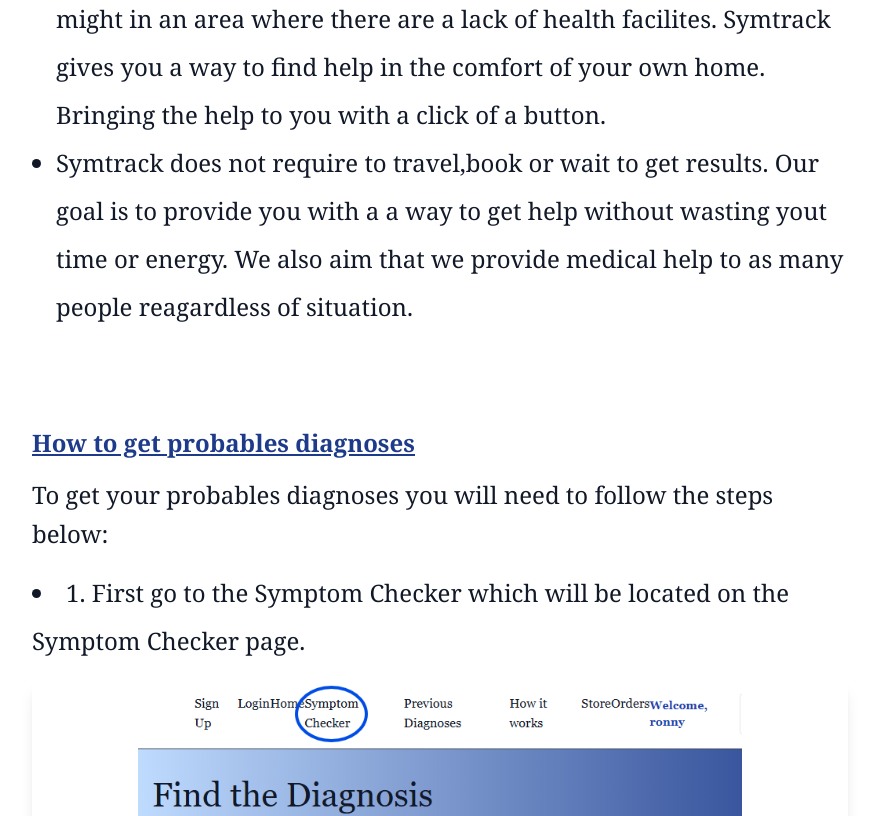
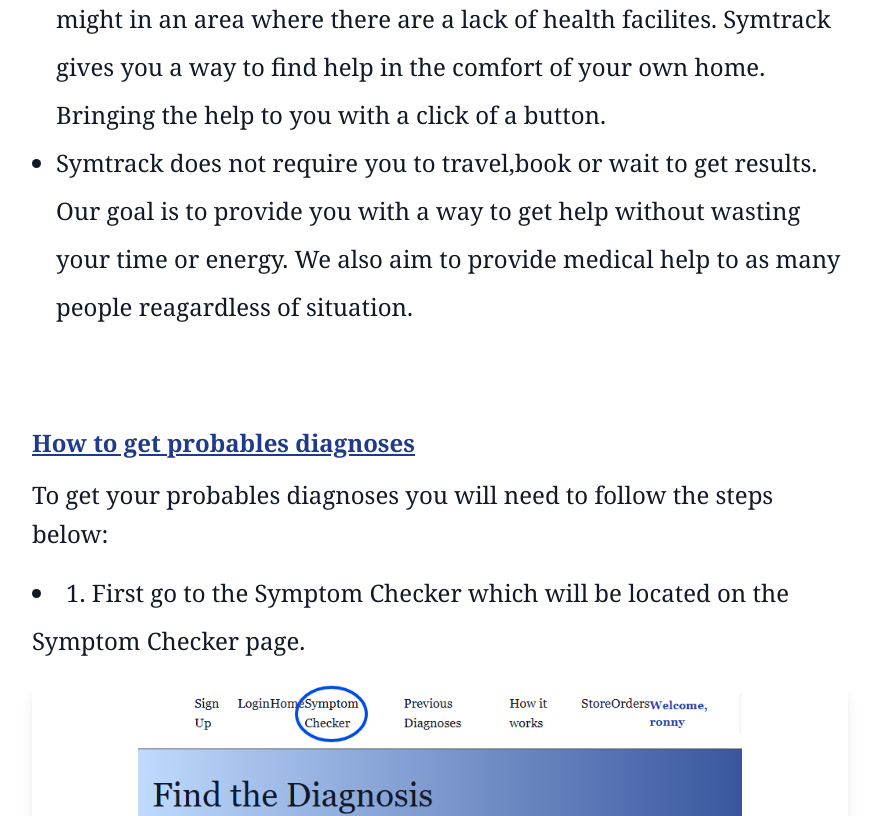
Before and after one commit to ftesh011/Symtom-Check, a Next.js app: page / in a window 1280 px wide. Shown: the part 2240-3056 px from the top of the page, without its empty margins (200-1075 px from the left). Built offline with nearby package versions, Linux system fonts and the light colour scheme; no server answers.

Commit message:
Speliing correction on laytout and page

```diff
--- a/app/layout.tsx
+++ b/app/layout.tsx
@@ -48,7 +48,7 @@
             Important Notice
             </h1>
             <div className="font-serif">SymTrack is an application that provides proabale diagnoses to symptoms.
-              SymTrack does not provide a definite diagnoses and would output likely diagnoses
+              SymTrack does not provide definite diagnoses and would output likely diagnoses
               which are based on common symtpoms. We strongly advise to consult with a medical professional and do further
               reserach before making any decisions related significant health issues that may have major implications. SymTrack
               specializes in providing information and resources to common and minor conditions.
--- a/app/page.tsx
+++ b/app/page.tsx
@@ -65,8 +65,8 @@
         Symtrack gives you a way to find help in the comfort of your own home. Bringing the help to you with a click of a button.
          </li>
          <li>
-           Symtrack does not require to travel,book or wait to get results. Our goal is to provide you with a
-           a way to get help without wasting yout time or energy. We also aim that we provide medical help to
+           Symtrack does not require you to travel,book or wait to get results. Our goal is to provide you with a
+           way to get help without wasting your time or energy. We also aim to provide medical help to
            as many people reagardless of situation.
          </li>
        </ul>
```
